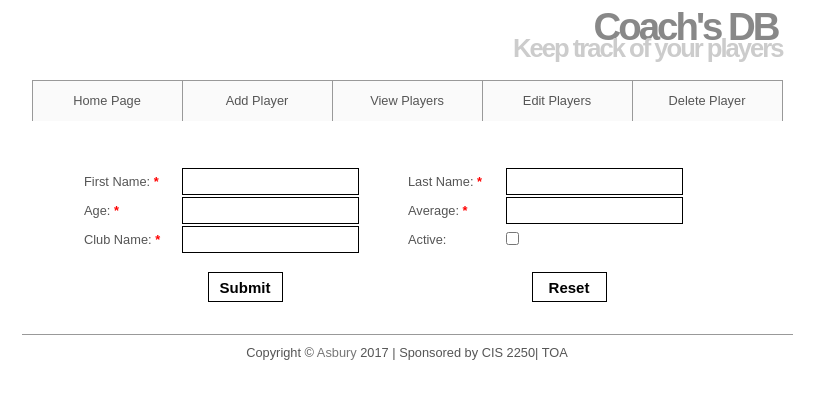
After one commit to TrentonAsbury/PHP_FinalProject_Database, a PHP site: page /addPerson2.php in a window 1280 px wide. The commit adds this page. Shown: the top 404 px of the page, without its empty margins (233-1047 px from the left). Run offline with PHP 8.4, Linux system fonts and the light colour scheme; data that the repository does not hold is empty.

Commit message:
Fixed check box error
PHP script isset command

```diff
--- /dev/null
+++ b/FinalProj/addPerson2.php
@@ -0,0 +1,90 @@
+<?php
+include 'includes/header.html';
+?>
+
+<?php $title="Player DB - Home"?>
+
+<!DOCTYPE HTML>
+<html>
+	<head>
+		<title><?php echo $title; ?></title>
+
+		<script type="text/javascript">
+
+			function validation(){
+
+
+				//alert(document.getElementsByClassName('actBox').value);
+
+				var act = document.getElementById('actBox').checked;
+
+				if (act == true) {
+					document.getElementsByClassName('active2').value = "1";
+
+				} else {
+					document.getElementsByClassName('active2').value = "0";
+
+				}
+
+
+				alert (document.getElementsByClassName('active2').value);
+				//document.getElementsByClassName('actBox').value = chk;
+
+				//alert(document.getElementsByClassName('actBox').value);
+
+				return true;
+			}
+		</script>
+
+
+	</head>
+
+	<body>
+
+		<form id="form1" name="form1" method="post" novalidate action="includes/dump/addPerson_dump.php" onsubmit="return validation()">
+
+			<input id="active2" name="active2" type="hidden" />
+
+		<br><br><br>
+			<center><table border="none" width="650">
+
+				<tr>
+					<td width="15%">First Name: <span style="color: red; font-weight: bold;">*</span></td>
+					<td width="35%"><input id="fName" name="fName" type="text" tabindex="1" required/></td>
+					<td width="15%">Last Name: <span style="color: red; font-weight: bold;">*</span></td>
+					<td width="35%"><input id="lName" name="lName" type="text" tabindex="2" required/></td>
+				</tr>
+
+				<tr>
+					<td width="15%">Age: <span style="color: red; font-weight: bold;">*</span></td>
+					<td width="35%"><input id="age" name="age" type="text" tabindex="3" required/></td>
+					<td width="15%">Average: <span style="color: red; font-weight: bold;">*</span></td>
+					<td width="35%"><input id="average" name="average" type="text" tabindex="4" required/></td>
+				</tr>
+
+				<tr>
+					<td width="15%">Club Name: <span style="color: red; font-weight: bold;">*</span></td>
+					<td width="35%"><input id="clubName" name="clubName" type="text" tabindex="5" required/></td>
+					<td width="15%">Active:</td>
+					<td width="35%"><input name="actBox" type="checkbox" tabindex="6" value="active"/></td>
+				</tr>
+				<tr height="15px"></tr>
+				<tr>
+					<td colspan="2"><center>
+						<input id="saveForm" name="saveForm" type="submit" value="Submit" style="height: 30px; width: 75px; font-size: 15px; font-weight: bold;"/>
+					</center></td>
+
+					<td colspan="2"><center>
+						<input id="resetForm" name="resetForm" type="reset" value="Reset" style="height: 30px; width: 75px; font-size: 15px; font-weight: bold;"/>
+					</center></td>
+				</tr>
+
+			</table></center>
+			<br><br>
+		</form>
+	</body>
+
+
+</html>
+
+<?php include ('includes/footer.html'); ?>
--- a/FinalProj/includes/Dump/edit_dump.php
+++ b/FinalProj/includes/Dump/edit_dump.php
@@ -7,7 +7,7 @@
 	$age = $_POST['age'];
 	$average = $_POST['average'];
 	$clubName = $_POST['clubName'];
-	$active = $_POST['actBox'];
+	$active = isset($_POST['actBox']);
 	$date = date('Y-m-d');
 	$userID = $_POST['userID'];
 
@@ -17,7 +17,7 @@
 	$age_old = $_POST['age_old'];
 	$average_old = $_POST['average_old'];
 	$clubName_old = $_POST['clubName_old'];
-	$active_old = $_POST['active_old'];
+	$active_old = isset($_POST['active_old']);
 	$date_old = $_POST['dateUpdated_old'];
 
 ?>
--- a/FinalProj/includes/header.html
+++ b/FinalProj/includes/header.html
@@ -13,7 +13,7 @@
 	<nav>
 		<ul>
 			<li><a href="index.php">Home Page</a></li>
-			<li><a href="addperson.php">Add Player</a></li>
+			<li><a href="addperson2.php">Add Player</a></li>
 			<li><a href="viewDB.php">View Players</a></li>
 			<li><a href="edit.php">Edit Players</a></li>
 			<li><a href="delete.php">Delete Player</a></li>
```
Also changed, not shown: FinalProj/includes/Dump/addPerson_Dump.php (+17 -7 lines).
